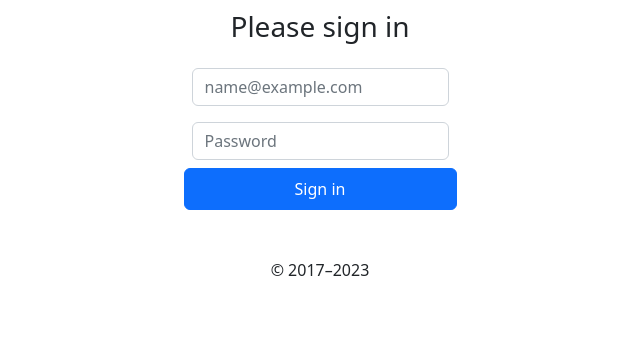
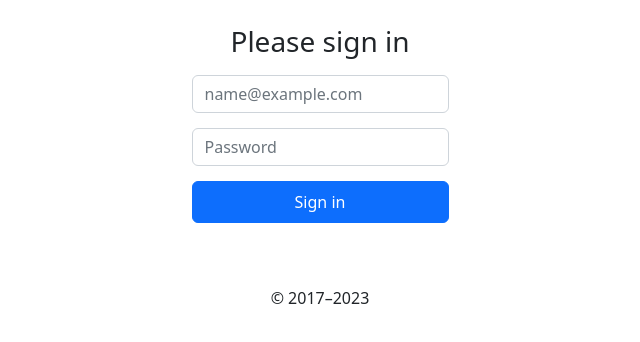
Before and after one commit to toticavalcanti/react-auth, a React (Create React App) app: page / in a window 1280 px wide. Shown: the top 342 px of the page, without its empty margins (320-960 px from the left). Built offline with nearby package versions, Linux system fonts and the light colour scheme.

Commit message:
update App.css

```diff
--- a/src/App.css
+++ b/src/App.css
@@ -7,26 +7,31 @@ body {
   margin: 10px 0;
 }
 
-.form-floating h1, p {
+/* Estilo para o formulário */
+.form-floating {
+  max-width: 330px;
+  padding: 15px;
+  margin: 0 auto;
   text-align: center;
 }
 
 .form-signin {
-  max-width: 350px;
-  padding: .5rem;
-  text-align: center; /* Alinhar o texto no centro */
+  margin-bottom: 15px;
 }
 
-.form-signin .form-floating:focus-within {
-  z-index: 2;
+/* Estilo para o botão */
+.form-signin button {
+  font-size: 18px;
 }
 
-.form-signin input[type="email"] {
-  border-radius: 1;
-
-  width: 100%;
+/* Estilo para o rodapé */
+.text-body-secondary {
+  text-align: center;
 }
 
-.form-signin input[type="password"] {
-  border-radius: 1;
+/* Estilos responsivos para telas menores */
+@media (max-width: 768px) {
+  .form-floating {
+    max-width: 100%;
+  }
 }
```
